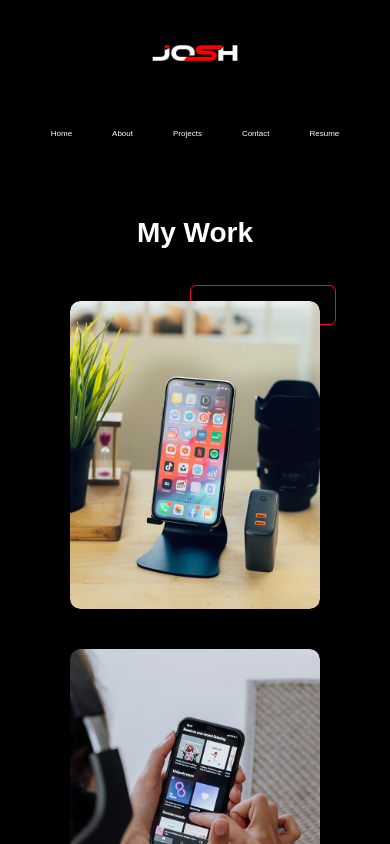
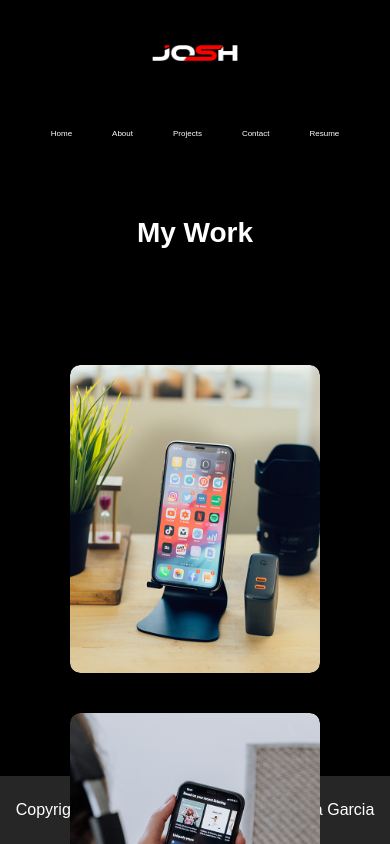
Before and after one commit to garciajv86/React_Portfolio, a React (Vite) app: page /projects in a window 390 px wide. Shown: the top 844 px of the page. Built offline with nearby package versions, Linux system fonts and the light colour scheme.

Commit message:
Fixed the footer issue of not staying at the bottom of the page

```diff
--- a/src/App.jsx
+++ b/src/App.jsx
@@ -5,13 +5,13 @@
 function App() {
   //* The Outlet component will conditionally swap between the different pages according to the URL
   return (
-    <>
+    <div className="app-layout">
       <NavBar />
-      <Outlet />
-      <div>
-        <Footer />
-      </div>
-    </>
+      <main className="main-content">
+        <Outlet />
+      </main>
+      <Footer />
+    </div>
   );
 }
 
--- a/src/index.css
+++ b/src/index.css
@@ -4,9 +4,28 @@
   font-family: "Poppins", sans-serif;
   box-sizing: border-box;
 }
+
+html, body, #root {
+  height: 100%;
+  min-height: 100vh;
+  scroll-behavior: smooth;
+}
+
+.app-layout {
+  display: flex;
+  flex-direction: column;
+  min-height: 100vh;
+}
+
 body {
   background: #000000;
   color: #fff;
+}
+
+.main-content {
+  flex: 1 0 auto;
+  display: flex;
+  flex-direction: column;
 }
 
 /* ---------------css for small screens----------- */
--- a/src/styles/Footer.css
+++ b/src/styles/Footer.css
@@ -5,29 +5,7 @@
   padding: 25px 0%;
   background: #262626;
   font-weight: 300;
-  margin-top: auto;
 }
 .copyright i {
   color: #ff004f;
 }
-
-@media only screen and (max-width: 2125px) {
-  .copyright {
-    margin-top: 100px;
-  }
-}
-@media only screen and (max-width: 1763px) {
-  .copyright {
-    margin-top: 150px;
-  }
-}
-@media only screen and (max-width: 1400px) {
-  .copyright {
-    margin-top: 200px;
-  }
-}
-@media only screen and (max-width: 1038px) {
-  .copyright {
-    margin-top: 835px;
-  }
-}
--- a/src/styles/ProjectsPage.css
+++ b/src/styles/ProjectsPage.css
@@ -1,6 +1,6 @@
 #portfolio {
   padding: 50px 0px;
-  height: 85vh;
+  min-height: 0;
 }
 .work-list {
   display: grid;
@@ -75,26 +75,6 @@
   background: #ff004f;
 }
 /* added the css to have a more responsive design on my Projects Page */
-@media only screen and (max-width: 1763px) {
-  .copyright {
-    margin-top: 300px;
-  }
-}
-@media only screen and (max-width: 1500px) {
-  .copyright {
-    margin-top: 500px;
-  }
-}
-@media only screen and (max-width: 1000px) {
-  .copyright {
-    margin-top: 800px;
-  }
-}
-@media only screen and (max-width: 865px) {
-  .copyright {
-    margin-top: 1600px;
-  }
-}
 @media only screen and (max-width: 601px) {
   .sub-title {
     display: flex;
@@ -110,11 +90,7 @@
     margin-top: 10px;
   }
   .work-list {
-    position: absolute;
     margin: 100px;
-  }
-  .copyright {
-    margin-top: 2800px;
   }
   nav span {
     font-size: 14px;
@@ -126,9 +102,6 @@
   }
   .btn {
     margin-left: 155px;
-  }
-  .copyright {
-    margin-top: 1700px;
   }
   nav span {
     font-size: 14px;
```
